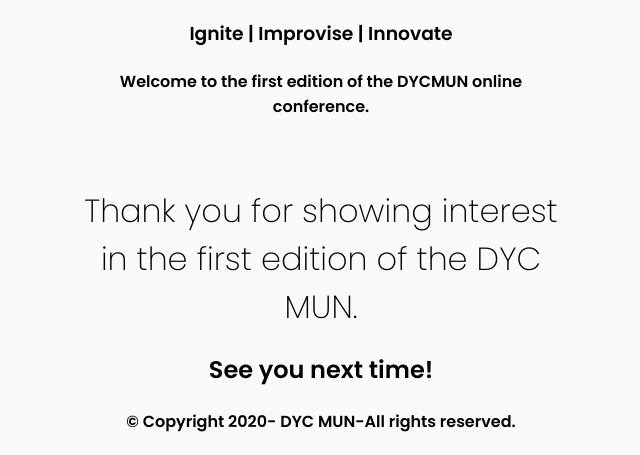
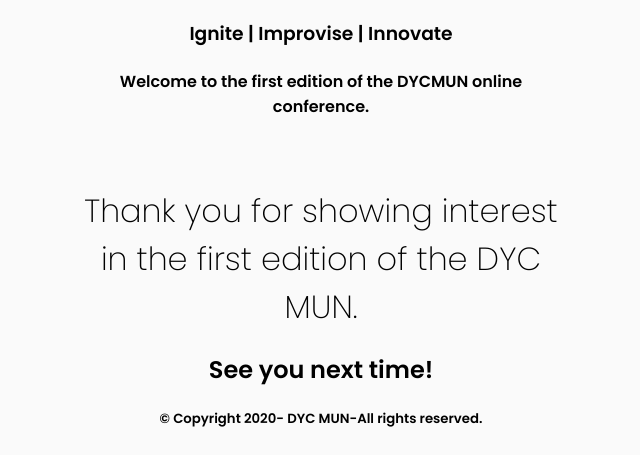
Before and after one commit to DYCMUN/dycmun, a plain HTML site: page index.html in a window 1280 px wide. Shown: the part 389-844 px from the top of the page, without its empty margins (319-959 px from the left). Drawn offline with Linux system fonts and the light colour scheme.

Commit message:
Update index.html

```diff
--- a/index.html
+++ b/index.html
@@ -79,7 +79,7 @@ width:180px;
  </header>
 
 <footer>
-  <h4>© Copyright 2020- DYC MUN-All rights reserved.</h4>
+  <h5>© Copyright 2020- DYC MUN-All rights reserved.</h5>
 </footer>
 
 </body>
```
